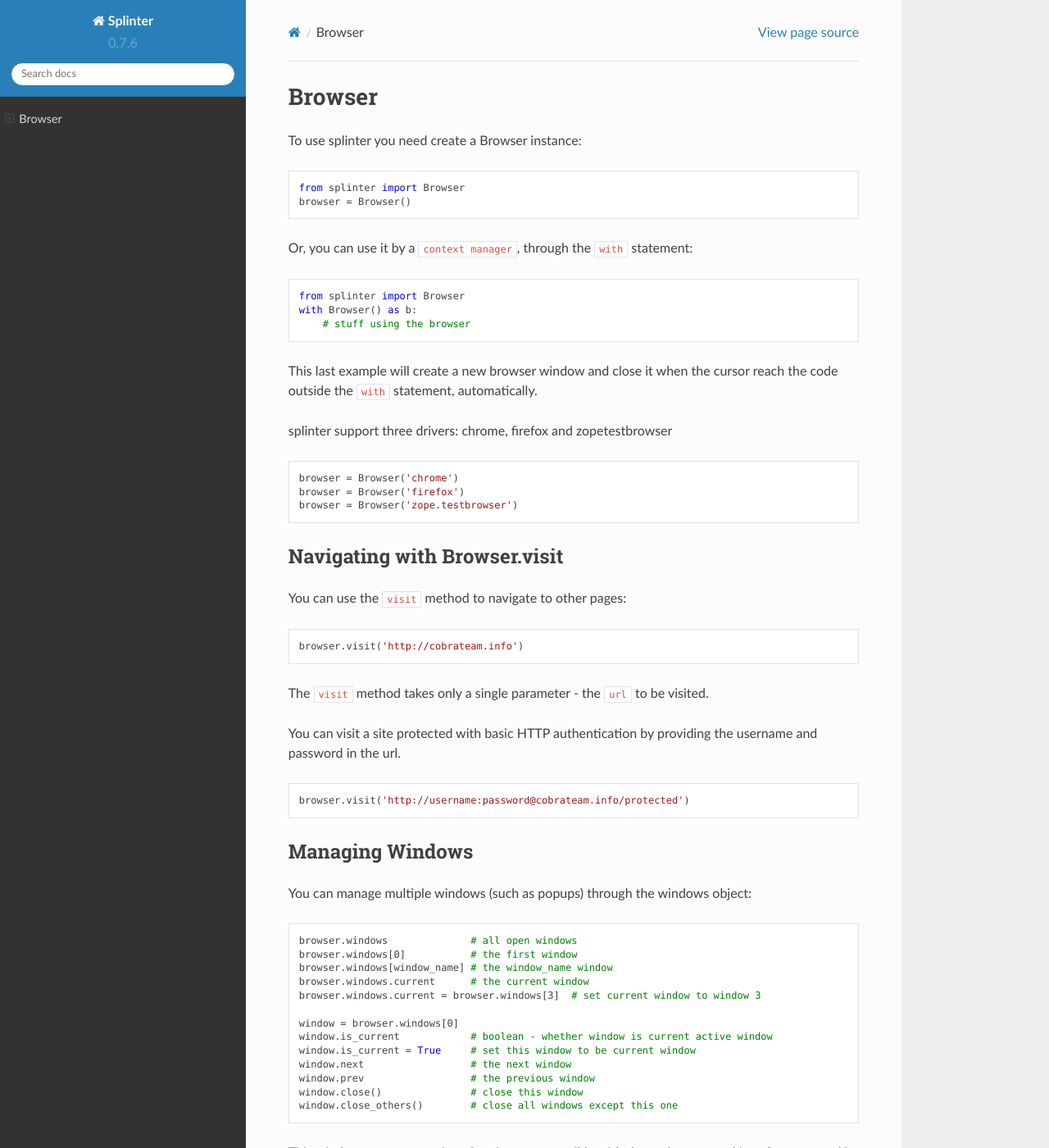
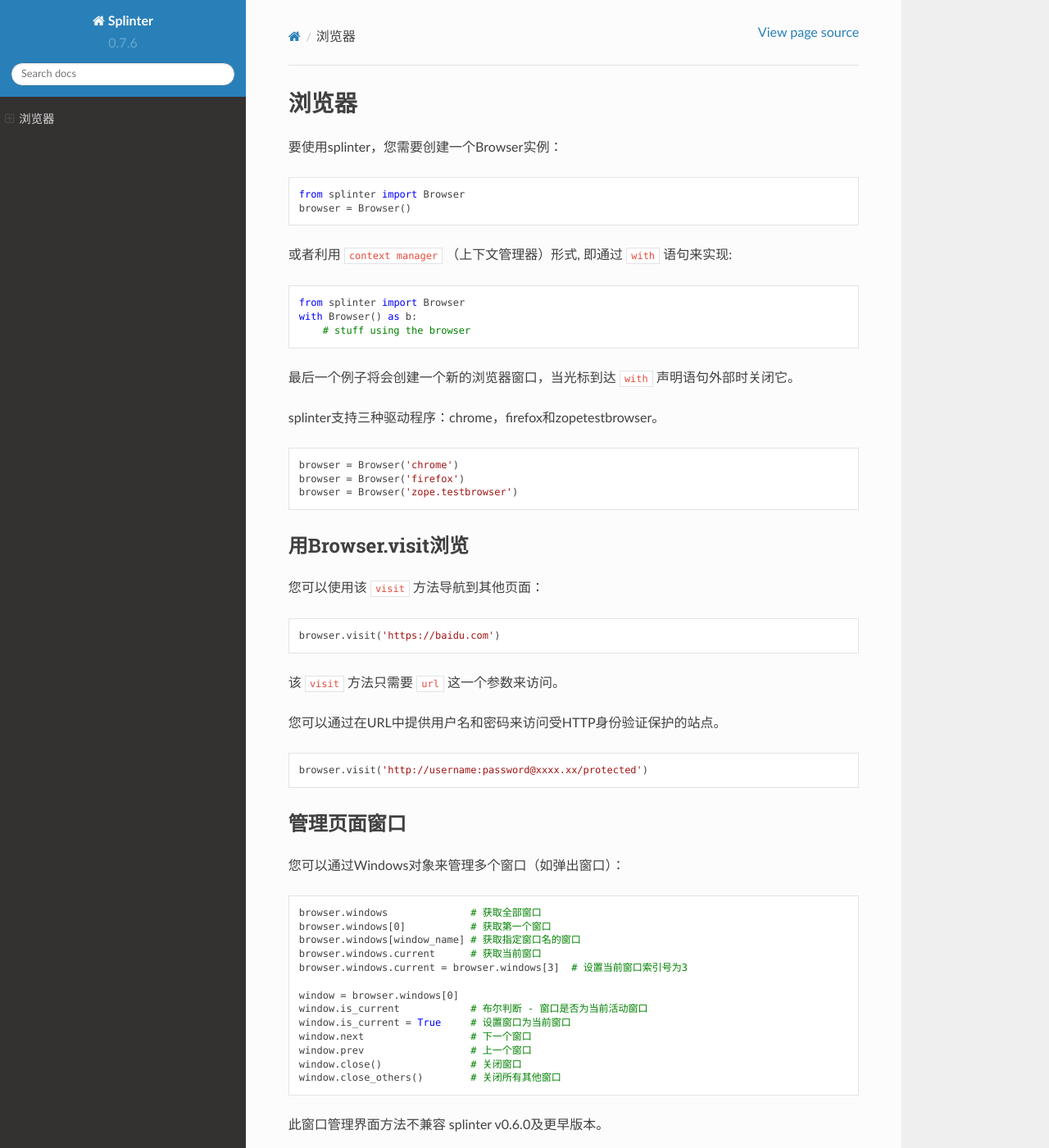
Before and after one commit to Wooden-Robot/splinter-docs-zh_CN, a Sphinx documentation site: the page built from docs/browser.rst, in a window 1280 px wide and 1400 px high. Shown: the whole window at 82% size. Built offline with Sphinx 7.4.7 and the Read the Docs theme 2.0.0, drawn with Linux system fonts in a browser that asks for light colours; some of the changed text lies outside the part shown.

Commit message:
完成browser页面翻译

```diff
--- a/docs/browser.rst
+++ b/docs/browser.rst
@@ -7,10 +7,10 @@
     :keywords: splinter, python, tutorial, browser, firefox, chrome, zope, testebrowser
 
 +++++++
-Browser
+浏览器
 +++++++
 
-To use splinter you need create a Browser instance:
+要使用splinter，您需要创建一个Browser实例：
 
 .. highlight:: python
 
@@ -19,7 +19,7 @@
     from splinter import Browser
     browser = Browser()
 
-Or, you can use it by a ``context manager``, through the ``with`` statement:
+或者利用 ``context manager`` （上下文管理器）形式, 即通过 ``with`` 语句来实现:
 
 .. highlight:: python
 
@@ -29,10 +29,9 @@
     with Browser() as b:
         # stuff using the browser
 
-This last example will create a new browser window and close it when the cursor
-reach the code outside the ``with`` statement, automatically.
+最后一个例子将会创建一个新的浏览器窗口，当光标到达 ``with`` 声明语句外部时关闭它。
 
-splinter support three drivers: chrome, firefox and zopetestbrowser
+splinter支持三种驱动程序：chrome，firefox和zopetestbrowser。
 
 .. highlight:: python
 
@@ -43,58 +42,56 @@
     browser = Browser('zope.testbrowser')
 
 =============================
-Navigating with Browser.visit
+用Browser.visit浏览
 =============================
 
-You can use the ``visit`` method to navigate to other pages:
+您可以使用该 ``visit`` 方法导航到其他页面：
 
 .. highlight:: python
 
 ::
 
-    browser.visit('http://cobrateam.info')
+    browser.visit('https://baidu.com')
 
-The ``visit`` method takes only a single parameter - the ``url`` to be visited.
+该 ``visit`` 方法只需要 ``url`` 这一个参数来访问。
 
-You can visit a site protected with basic HTTP authentication by providing the
-username and password in the url.
+您可以通过在URL中提供用户名和密码来访问受HTTP身份验证保护的站点。
 
 ::
 
-    browser.visit('http://username:password@cobrateam.info/protected')
+    browser.visit('http://username:password@xxxx.xx/protected')
 
 ================
-Managing Windows
+管理页面窗口
 ================
 
-You can manage multiple windows (such as popups) through the windows object:
+您可以通过Windows对象来管理多个窗口（如弹出窗口）：
 
 .. highlight:: python
 
 ::
 
-    browser.windows              # all open windows
-    browser.windows[0]           # the first window
-    browser.windows[window_name] # the window_name window
-    browser.windows.current      # the current window
-    browser.windows.current = browser.windows[3]  # set current window to window 3
+    browser.windows              # 获取全部窗口
+    browser.windows[0]           # 获取第一个窗口
+    browser.windows[window_name] # 获取指定窗口名的窗口
+    browser.windows.current      # 获取当前窗口
+    browser.windows.current = browser.windows[3]  # 设置当前窗口索引号为3
 
     window = browser.windows[0]
-    window.is_current            # boolean - whether window is current active window
-    window.is_current = True     # set this window to be current window
-    window.next                  # the next window
-    window.prev                  # the previous window
-    window.close()               # close this window
-    window.close_others()        # close all windows except this one
+    window.is_current            # 布尔判断 - 窗口是否为当前活动窗口
+    window.is_current = True     # 设置窗口为当前窗口
+    window.next                  # 下一个窗口
+    window.prev                  # 上一个窗口
+    window.close()               # 关闭窗口
+    window.close_others()        # 关闭所有其他窗口
 
-This window management interface is not compatible with the undocumented interface
-exposed in v0.6.0 and earlier.
+此窗口管理界面方法不兼容 splinter v0.6.0及更早版本。
 
 =============
-Reload a page
+重新加载页面
 =============
 
-You can reload a page using ``reload`` method:
+您可以使用 ``reload`` 方法重新加载页面：
 
 .. highlight:: python
 
@@ -103,10 +100,10 @@
     browser.reload()
 
 ============================
-Navigate through the history
+浏览历史
 ============================
 
-You can back and forward on your browsing history using ``back`` and ``forward`` methods:
+您可以使用 ``back`` 和 ``forward`` 方法来浏览历史记录:
 
 .. highlight:: python
 
@@ -121,7 +118,7 @@
 Browser.title
 =============
 
-You can get the title of the visited page using the ``title`` attribute:
+您可以使用以下 ``title`` 属性获取访问页面的标题：
 
 .. highlight:: python
 
@@ -130,10 +127,10 @@
     browser.title
 
 ========================================
-Verifying page content with Browser.html
+使用Browser.html验证页面内容
 ========================================
 
-You can use the ``html`` attribute to get the html content of the visited page:
+您可以使用该 ``html`` 属性来获取访问页面的html内容：
 
 .. highlight:: python
 
@@ -142,10 +139,10 @@
     browser.html
 
 ===================================
-Verifying page url with Browser.url
+使用Browser.url验证页面网址
 ===================================
 
-The visited page's url can be accessed by the ``url`` attribute:
+访问页面的URL可以通过 ``url`` 属性访问：
 
 .. highlight:: python
 
@@ -154,10 +151,10 @@
     browser.url
 
 ===========================
-Changing Browser User-Agent
+更改浏览器User-Agent
 ===========================
 
-You can pass User-Agent on Browser instantiation.
+您可以在浏览器实例化时传递User-Agent。
 
 .. highlight:: python
 
```
